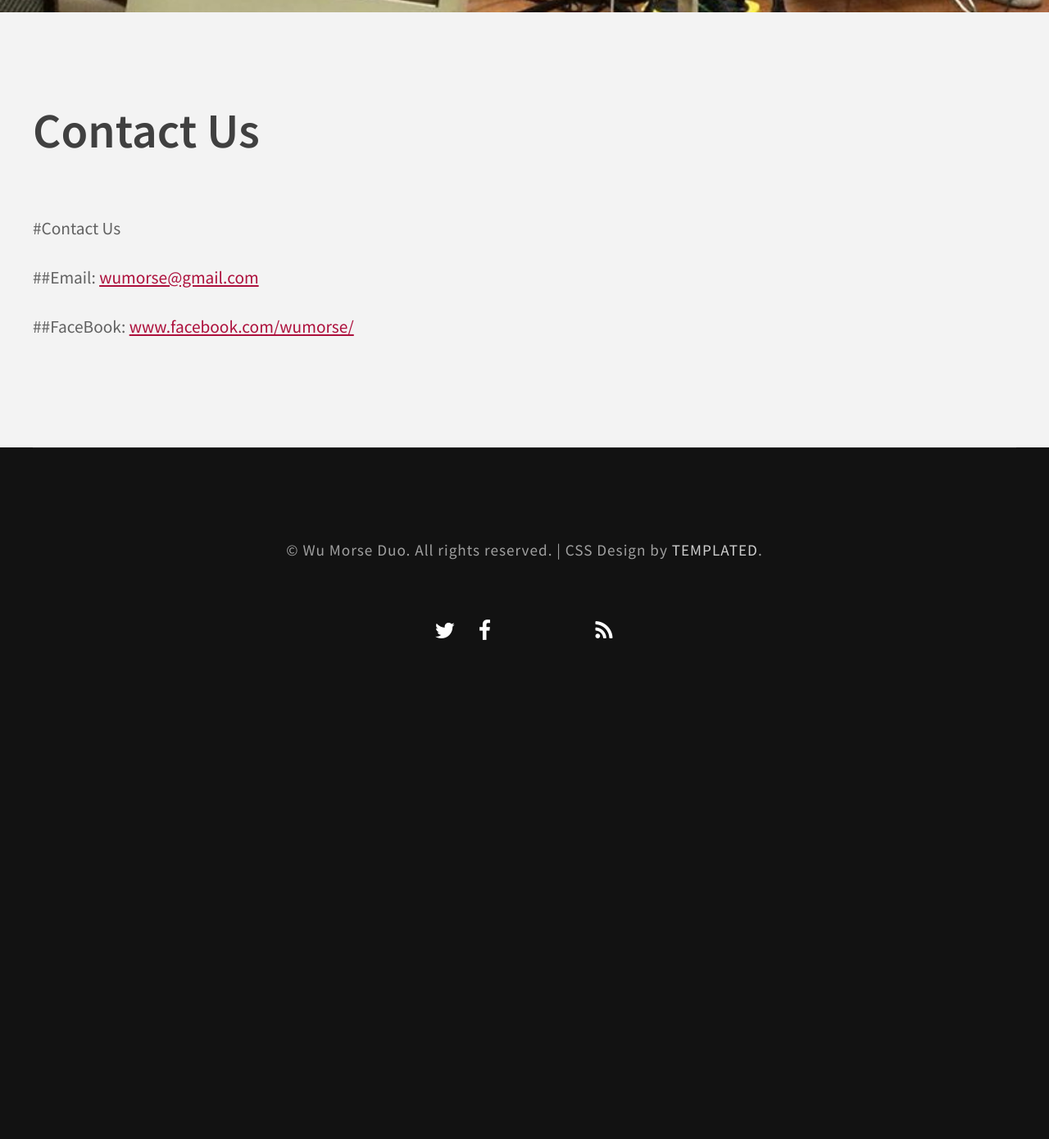
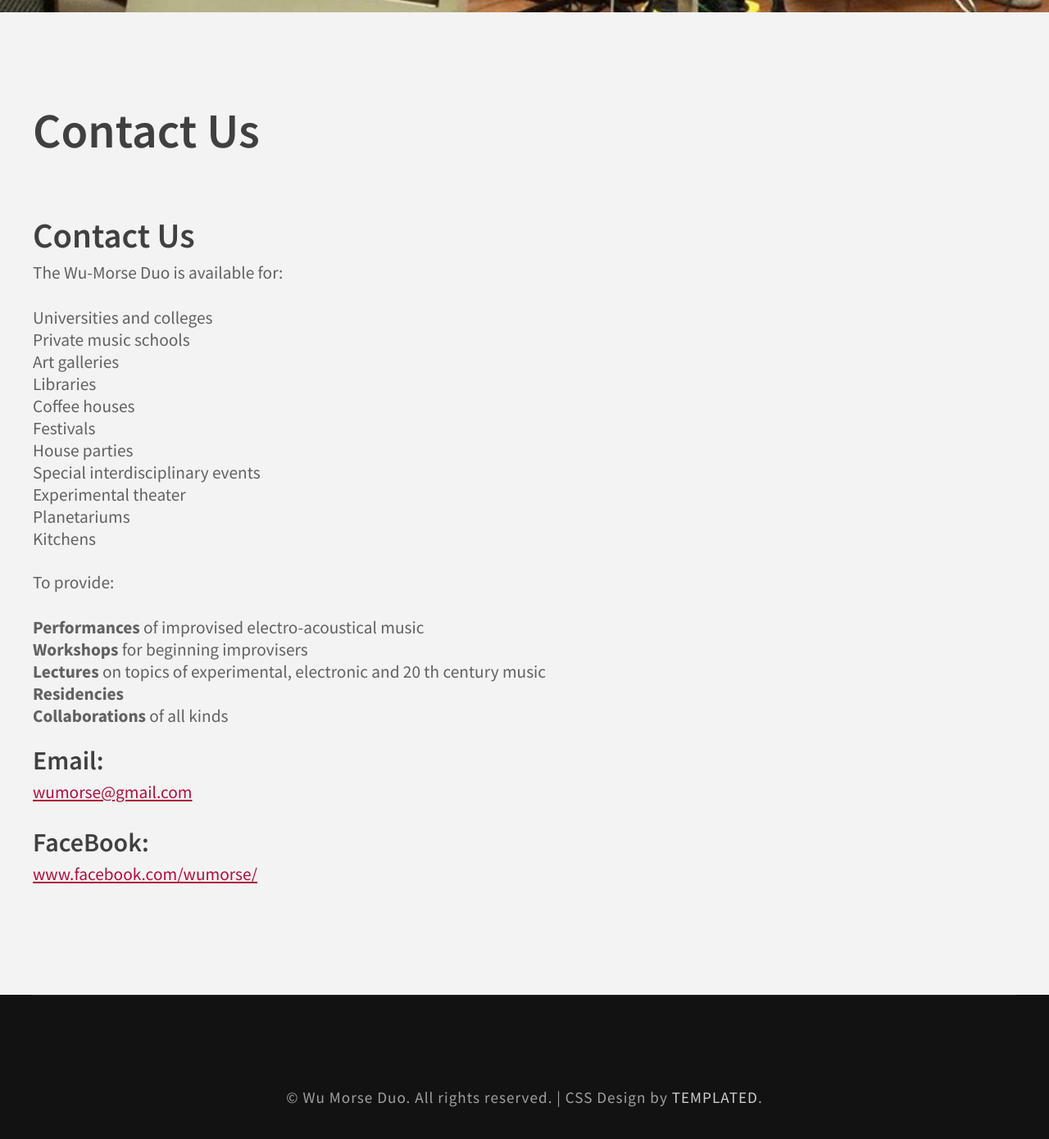
Before and after one commit to allenloves/wumorse, a Jekyll site: the page built from contact.md, in a window 1280 px wide and 1400 px high, scrolled down 1120 px. Shown: the top 1390 px of the window at 82% size. Built offline with Jekyll 4.4.1, drawn with Linux system fonts in a browser that asks for light colours; nearby versions of some CDN libraries; some web fonts are replaced; library files that are not in the unit come from our copies; before the commit the page ends 2017 px from its top, so only the background shows below that.

Commit message:
contact info

```diff
--- a/contact.md
+++ b/contact.md
@@ -3,10 +3,32 @@ layout : default
 title : Contact Us
 ---
 
-#Contact Us
+# Contact Us
 
-##Email:
+The Wu-Morse Duo is available for:
+
+- Universities and colleges
+- Private music schools
+- Art galleries
+- Libraries
+- Coffee houses
+- Festivals
+- House parties
+- Special interdisciplinary events
+- Experimental theater
+- Planetariums
+- Kitchens
+
+To provide:
+
+- **Performances** of improvised electro-acoustical music
+- **Workshops** for beginning improvisers
+- **Lectures** on topics of experimental, electronic and 20 th century music
+- **Residencies**
+- **Collaborations** of all kinds
+
+## Email:
 [wumorse@gmail.com](mailto://wumorse@gmail.com)
 
-##FaceBook:
+## FaceBook:
 [www.facebook.com/wumorse/](https://www.facebook.com/wumorse/)
```
